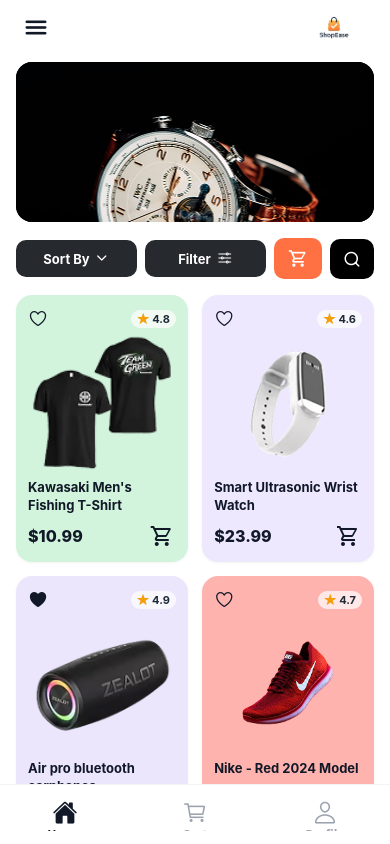
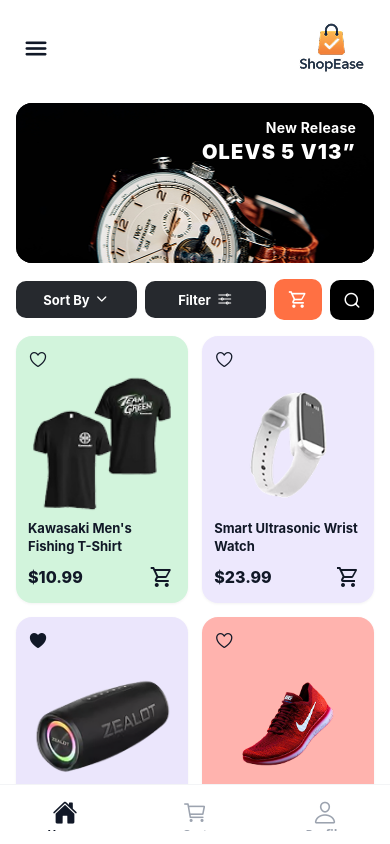
Before and after one commit to agudu50/E-commerce-Mobile-App, a React Native app: screen /Home in a window 390 px wide. Built offline with nearby package versions, Linux system fonts and the light colour scheme.

Commit message:
enhanced the homepage

```diff
--- a/src/components/ProductCard.js
+++ b/src/components/ProductCard.js
@@ -38,13 +38,6 @@
             color="#111827"
           />
         </TouchableOpacity>
-
-        {rating !== undefined && (
-          <View style={styles.ratingBadge}>
-            <Ionicons name="star" size={12} color="#F59E0B" />
-            <Text style={styles.ratingText}>{Number(rating).toFixed(1)}</Text>
-          </View>
-        )}
       </View>
 
       {/* Product Image */}
@@ -102,22 +95,8 @@
   },
   topRow: {
     flexDirection: 'row',
-    justifyContent: 'space-between',
+    justifyContent: 'flex-start',
     alignItems: 'center',
-  },
-  ratingBadge: {
-    flexDirection: 'row',
-    alignItems: 'center',
-    backgroundColor: 'rgba(255, 255, 255, 0.7)',
-    paddingHorizontal: 6,
-    paddingVertical: 2,
-    borderRadius: 10,
-  },
-  ratingText: {
-    fontSize: 11,
-    fontWeight: '700',
-    color: '#1F2937',
-    marginLeft: 3,
   },
   imageWrapper: {
     height: 140,
--- a/src/screens/HomeScreen.js
+++ b/src/screens/HomeScreen.js
@@ -55,6 +55,10 @@
             style={styles.bannerImage}
             resizeMode="cover"
           />
+          <View style={styles.bannerTextOverlay}>
+            <Text style={styles.bannerSubtitle}>New Release</Text>
+            <Text style={styles.bannerTitle}>OLEVS 5 V13”</Text>
+          </View>
         </View>
 
         {/* Action Controls: Sort, Filter, Cart, Search */}
@@ -235,8 +239,8 @@
     justifyContent: 'center',
   },
   logoImage: {
-    width: 80,
-    height: 38,
+    width: 85,
+    height: 85,
   },
   bannerContainer: {
     width: '100%',
@@ -245,10 +249,32 @@
     overflow: 'hidden',
     backgroundColor: '#000000',
     marginBottom: 16,
+    position: 'relative',
   },
   bannerImage: {
     width: '100%',
     height: '100%',
+  },
+  bannerTextOverlay: {
+    position: 'absolute',
+    top: 16,
+    right: 18,
+    alignItems: 'flex-end',
+    zIndex: 2,
+  },
+  bannerSubtitle: {
+    color: '#FFFFFF',
+    fontSize: 14,
+    fontWeight: '700',
+    marginBottom: 4,
+    letterSpacing: 0.2,
+  },
+  bannerTitle: {
+    color: '#FFFFFF',
+    fontSize: 20,
+    fontWeight: '900',
+    letterSpacing: 1.2,
+    textTransform: 'uppercase',
   },
   controlsRow: {
     flexDirection: 'row',
--- a/src/screens/ProductDetailsScreen.js
+++ b/src/screens/ProductDetailsScreen.js
@@ -106,23 +106,7 @@
 
           <Text style={styles.productName}>{product.name}</Text>
 
-          {/* Rating & Review stats */}
-          <View style={styles.ratingRow}>
-            <View style={styles.starsContainer}>
-              {[1, 2, 3, 4, 5].map((star) => (
-                <Ionicons
-                  key={star}
-                  name={star <= Math.floor(product.rating || 5) ? 'star' : 'star-half'}
-                  size={16}
-                  color="#F59E0B"
-                />
-              ))}
-            </View>
-            <Text style={styles.ratingScore}>{product.rating} / 5.0</Text>
-            {product.reviewsCount && (
-              <Text style={styles.reviewsCount}>({product.reviewsCount} reviews)</Text>
-            )}
-          </View>
+
 
           {/* Price */}
           <View style={styles.priceRow}>
```
